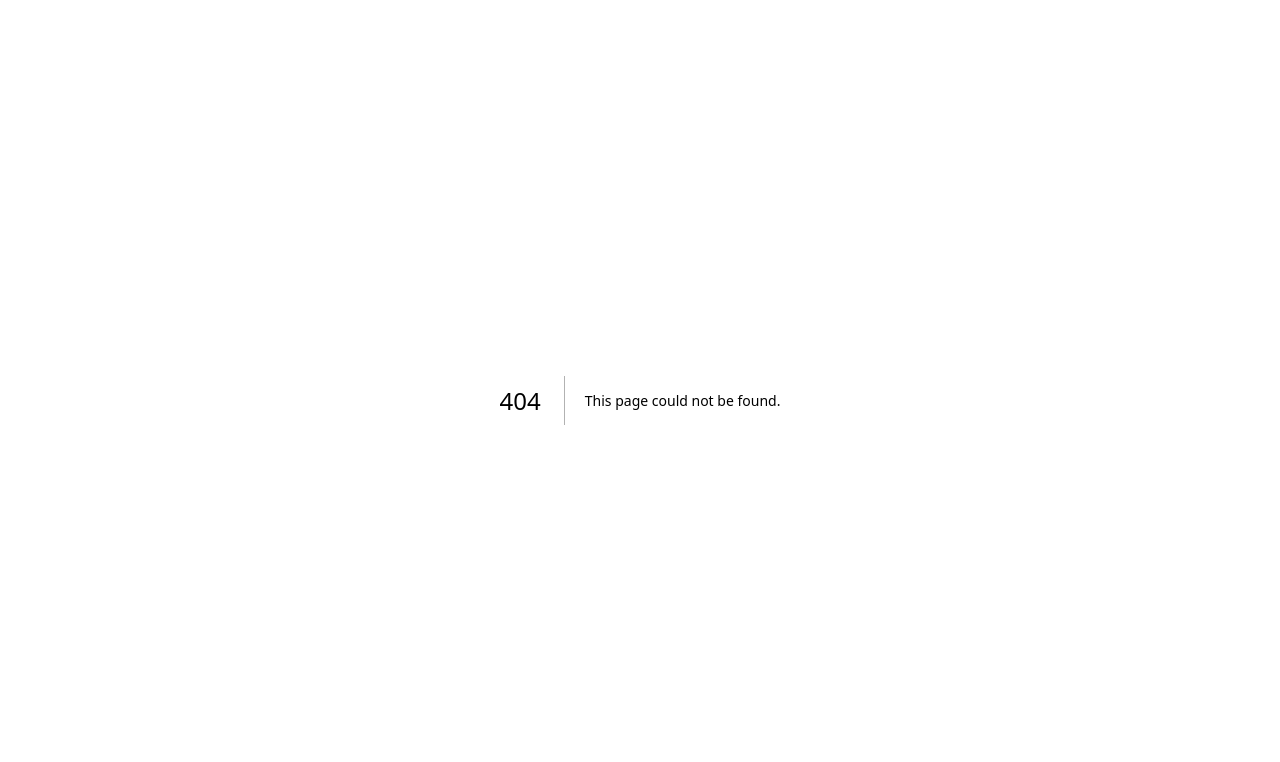
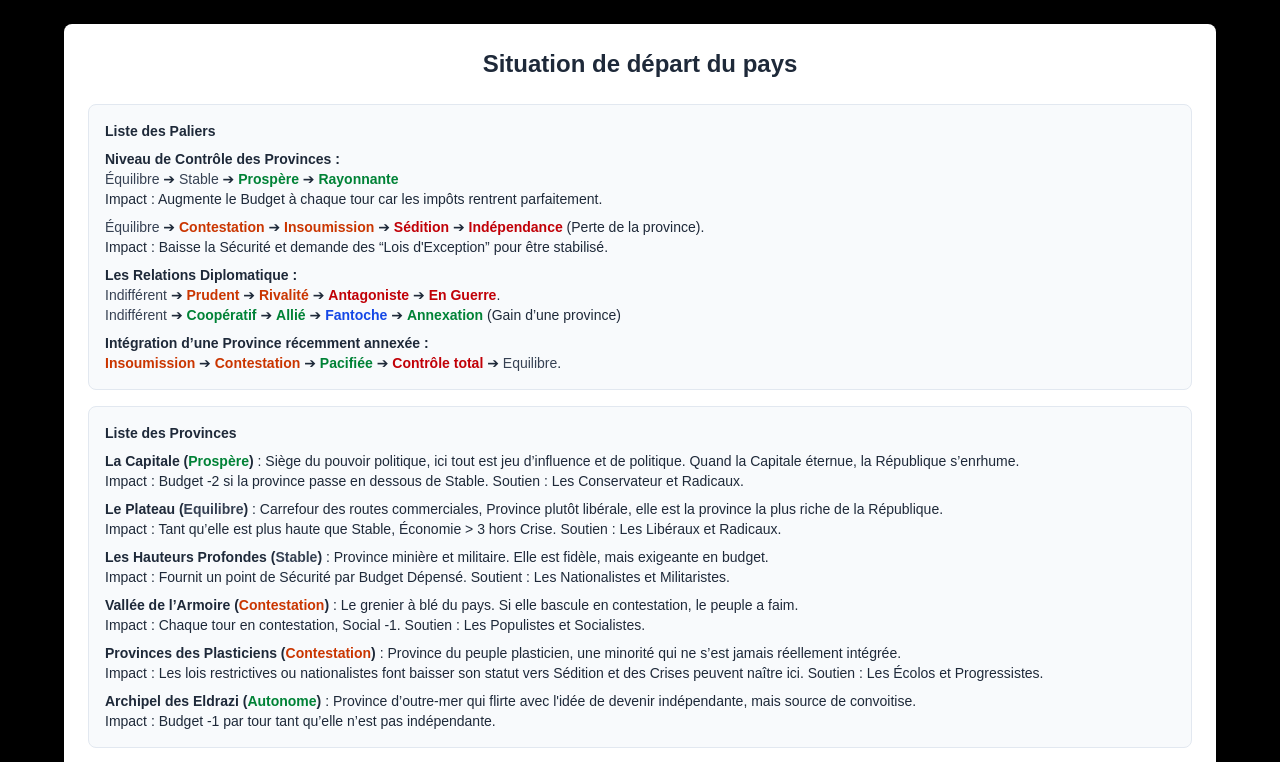
Before and after one commit to Yahiabenlet/interfaceAssemblee, a Next.js app: page /depart in a window 1280 px wide. Before the commit this address had no page. Shown: the top 762 px of the page. Built offline with nearby package versions, Linux system fonts and the light colour scheme.

Commit message:
ajout d'une page avec une mise au point de la situation de départ

```diff
--- /dev/null
+++ b/app/depart/page.tsx
@@ -0,0 +1,136 @@
+"use client";
+
+import { useEffect, useState } from "react";
+
+export default function DepartPage() {
+  const [, setIsFullscreen] = useState(false);
+
+  useEffect(() => {
+    const params = new URLSearchParams(window.location.search);
+    if (params.get("fs") === "1") {
+      document.documentElement.requestFullscreen?.().catch(() => {});
+    }
+
+    const onFullscreenChange = () => setIsFullscreen(!!document.fullscreenElement);
+
+    const openWithFs = (path: string) => {
+      const fs = !!document.fullscreenElement;
+      const url = fs ? `${path}?fs=1` : path;
+      window.open(url, "_blank", "noopener,noreferrer");
+    };
+
+    const onKeyDown = (e: KeyboardEvent) => {
+      const target = e.target as HTMLElement | null;
+      const tag = target?.tagName?.toLowerCase();
+      const isTyping = tag === "input" || tag === "textarea" || tag === "select" || target?.isContentEditable;
+      if (isTyping) return;
+
+      const key = e.key.toLowerCase();
+      if (key === "f") {
+        e.preventDefault();
+        if (!document.fullscreenElement) document.documentElement.requestFullscreen?.();
+        else document.exitFullscreen?.();
+        return;
+      }
+
+      if (e.key === "1") openWithFs("/display");
+      if (e.key === "2") openWithFs("/propositions");
+      if (e.key === "3") openWithFs("/notes");
+    };
+
+    document.addEventListener("fullscreenchange", onFullscreenChange);
+    window.addEventListener("keydown", onKeyDown);
+    return () => {
+      document.removeEventListener("fullscreenchange", onFullscreenChange);
+      window.removeEventListener("keydown", onKeyDown);
+    };
+  }, []);
+
+  return (
+    <div className="min-h-screen bg-black p-6 flex items-center justify-center">
+      <div className="w-full max-w-6xl bg-white dark:bg-gray-800 rounded-lg shadow-lg p-6">
+        <h1 className="text-2xl font-bold text-center text-gray-800 dark:text-white mb-6">
+          Situation de départ du pays
+        </h1>
+
+        <div className="space-y-4 text-sm text-gray-800 dark:text-gray-200">
+          <section className="rounded-lg border border-slate-200 dark:border-slate-700 p-4 bg-slate-50 dark:bg-slate-900">
+            <h2 className="font-bold mb-2">Liste des Paliers</h2>
+            <p><strong>Niveau de Contrôle des Provinces :</strong></p>
+            <p>
+              <span className="text-gray-700 dark:text-gray-300">Équilibre</span> ➔{" "}
+              <span className="text-gray-700 dark:text-gray-300">Stable</span> ➔{" "}
+              <span className="text-green-700 dark:text-green-300 font-semibold">Prospère</span> ➔{" "}
+              <span className="text-green-700 dark:text-green-300 font-semibold">Rayonnante</span>
+            </p>
+            <p className="mb-2">Impact : Augmente le Budget à chaque tour car les impôts rentrent parfaitement.</p>
+            <p>
+              <span className="text-gray-700 dark:text-gray-300">Équilibre</span> ➔{" "}
+              <span className="text-orange-700 dark:text-orange-300 font-semibold">Contestation</span> ➔{" "}
+              <span className="text-orange-700 dark:text-orange-300 font-semibold">Insoumission</span> ➔{" "}
+              <span className="text-red-700 dark:text-red-300 font-semibold">Sédition</span> ➔{" "}
+              <span className="text-red-700 dark:text-red-300 font-semibold">Indépendance</span> (Perte de la province).
+            </p>
+            <p className="mb-2">Impact : Baisse la Sécurité et demande des “Lois d&apos;Exception” pour être stabilisé.</p>
+
+            <p><strong>Les Relations Diplomatique :</strong></p>
+            <p>
+              <span className="text-gray-700 dark:text-gray-300">Indifférent</span> ➔{" "}
+              <span className="text-orange-700 dark:text-orange-300 font-semibold">Prudent</span> ➔{" "}
+              <span className="text-orange-700 dark:text-orange-300 font-semibold">Rivalité</span> ➔{" "}
+              <span className="text-red-700 dark:text-red-300 font-semibold">Antagoniste</span> ➔{" "}
+              <span className="text-red-700 dark:text-red-300 font-semibold">En Guerre</span>.
+            </p>
+            <p className="mb-2">
+              <span className="text-gray-700 dark:text-gray-300">Indifférent</span> ➔{" "}
+              <span className="text-green-700 dark:text-green-300 font-semibold">Coopératif</span> ➔{" "}
+              <span className="text-green-700 dark:text-green-300 font-semibold">Allié</span> ➔{" "}
+              <span className="text-blue-700 dark:text-blue-300 font-semibold">Fantoche</span> ➔{" "}
+              <span className="text-green-700 dark:text-green-300 font-semibold">Annexation</span> (Gain d’une province)
+            </p>
+
+            <p><strong>Intégration d’une Province récemment annexée :</strong></p>
+            <p>
+              <span className="text-orange-700 dark:text-orange-300 font-semibold">Insoumission</span> ➔{" "}
+              <span className="text-orange-700 dark:text-orange-300 font-semibold">Contestation</span> ➔{" "}
+              <span className="text-green-700 dark:text-green-300 font-semibold">Pacifiée</span> ➔{" "}
+              <span className="text-red-700 dark:text-red-300 font-semibold">Contrôle total</span> ➔{" "}
+              <span className="text-gray-700 dark:text-gray-300">Equilibre</span>.
+            </p>
+          </section>
+
+          <section className="rounded-lg border border-slate-200 dark:border-slate-700 p-4 bg-slate-50 dark:bg-slate-900">
+            <h2 className="font-bold mb-2">Liste des Provinces</h2>
+
+            <p><strong>La Capitale (<span className="text-green-700 dark:text-green-300">Prospère</span>)</strong> : Siège du pouvoir politique, ici tout est jeu d’influence et de politique. Quand la Capitale éternue, la République s’enrhume.</p>
+            <p className="mb-2">Impact : Budget -2 si la province passe en dessous de Stable. Soutien : Les Conservateur et Radicaux.</p>
+
+            <p><strong>Le Plateau (<span className="text-gray-700 dark:text-gray-300">Equilibre</span>)</strong> : Carrefour des routes commerciales, Province plutôt libérale, elle est la province la plus riche de la République.</p>
+            <p className="mb-2">Impact : Tant qu’elle est plus haute que Stable, Économie {">"} 3 hors Crise. Soutien : Les Libéraux et Radicaux.</p>
+
+            <p><strong>Les Hauteurs Profondes (<span className="text-gray-700 dark:text-gray-300">Stable</span>)</strong> : Province minière et militaire. Elle est fidèle, mais exigeante en budget.</p>
+            <p className="mb-2">Impact : Fournit un point de Sécurité par Budget Dépensé. Soutient : Les Nationalistes et Militaristes.</p>
+
+            <p><strong>Vallée de l’Armoire (<span className="text-orange-700 dark:text-orange-300">Contestation</span>)</strong> : Le grenier à blé du pays. Si elle bascule en contestation, le peuple a faim.</p>
+            <p className="mb-2">Impact : Chaque tour en contestation, Social -1. Soutien : Les Populistes et Socialistes.</p>
+
+            <p><strong>Provinces des Plasticiens (<span className="text-orange-700 dark:text-orange-300">Contestation</span>)</strong> : Province du peuple plasticien, une minorité qui ne s’est jamais réellement intégrée.</p>
+            <p className="mb-2">Impact : Les lois restrictives ou nationalistes font baisser son statut vers Sédition et des Crises peuvent naître ici. Soutien : Les Écolos et Progressistes.</p>
+
+            <p><strong>Archipel des Eldrazi (<span className="text-green-700 dark:text-green-300">Autonome</span>)</strong> : Province d’outre-mer qui flirte avec l&apos;idée de devenir indépendante, mais source de convoitise.</p>
+            <p>Impact : Budget -1 par tour tant qu’elle n’est pas indépendante.</p>
+          </section>
+
+          <section className="rounded-lg border border-slate-200 dark:border-slate-700 p-4 bg-slate-50 dark:bg-slate-900">
+            <h2 className="font-bold mb-2">Listes des Pays</h2>
+
+            <p><strong>L’Outre-Porte (<span className="text-orange-700 dark:text-orange-300">Prudent</span>)</strong> : Jeune royaume indépendant, le pays est séparé entre deux peuples, dont un proche de nous. Le concept de Grande République de Gérionie considère l’Outre-Porte comme incluse dans nos frontières naturelles.</p>
+            <p className="mt-2"><strong>L’Alliance des Etats d’Elimat (<span className="text-gray-700 dark:text-gray-300">Indifférent</span>)</strong> : Grande puissance régionale, son hégémonie économique et militaire est telle que ce pays est le gendarme du monde et personne ne pourrait imaginer l’économie mondiale si celle d’Elimat venait à s’effondrer.</p>
+            <p className="mt-2"><strong>Etat de Tori Value (<span className="text-orange-700 dark:text-orange-300">Rivalité</span>)</strong> : Rival historique de la République de Gérionie, cela fait 3 décennies que les deux états n’ont pas combattu. Revendique l’archipel des Eldrazi.</p>
+            <p className="mt-2"><strong>Junte des Emirats du Sud (<span className="text-green-700 dark:text-green-300">Coopératif</span>)</strong> : Junte dirigé par un émir atypique, qui s’est pris d’affection pour votre république singulière. Bien que l’émir n’hésite pas à financer des projets pharaoniques sur votre territoire, son peuple souffre de son régime absolutiste et dictatorial.</p>
+          </section>
+        </div>
+      </div>
+    </div>
+  );
+}
--- a/app/page.tsx
+++ b/app/page.tsx
@@ -1317,6 +1317,12 @@ export default function Home() {
                   Ouvrir les 3 propositions
                 </button>
                 <button
+                  onClick={() => window.open("/depart", "_blank", "noopener,noreferrer")}
+                  className="px-4 py-2 bg-indigo-600 hover:bg-indigo-700 text-white font-semibold rounded-lg transition"
+                >
+                  Ouvrir la situation de départ
+                </button>
+                <button
                   onClick={() =>
                     setIsSecretBallot((v) => {
                       const next = !v;
```
